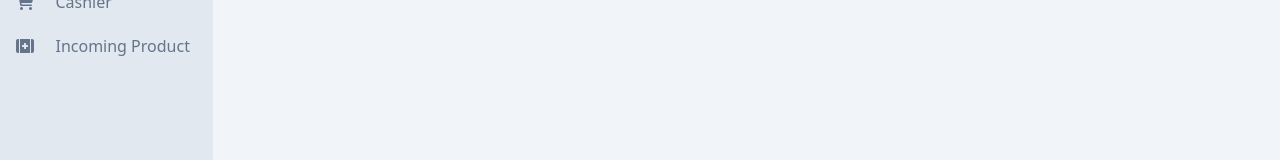
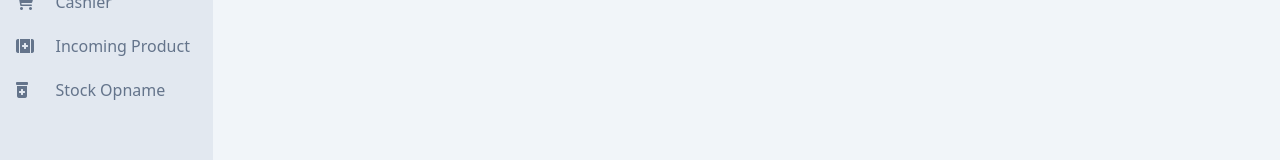
Before and after one commit to andriapratama/apotek-fe, a React (Create React App) app: page / in a window 1280 px wide. Shown: the part 294-454 px from the top of the page. Built offline with nearby package versions, Linux system fonts and the light colour scheme.

Commit message:
add stock opname

```diff
--- a/src/components/sidebars/sidebar.jsx
+++ b/src/components/sidebars/sidebar.jsx
@@ -102,6 +102,12 @@ function Sidebar({ isShowSidebar }) {
 						icon="fa-solid fa-kit-medical"
 						link="/incoming-product/list"
 					/>
+
+					<MenuComponent
+						name="Stock Opname"
+						icon="fa-solid fa-prescription-bottle-medical"
+						link="/stock-opname/list"
+					/>
 				</div>
 			</div>
 		</section>
```
